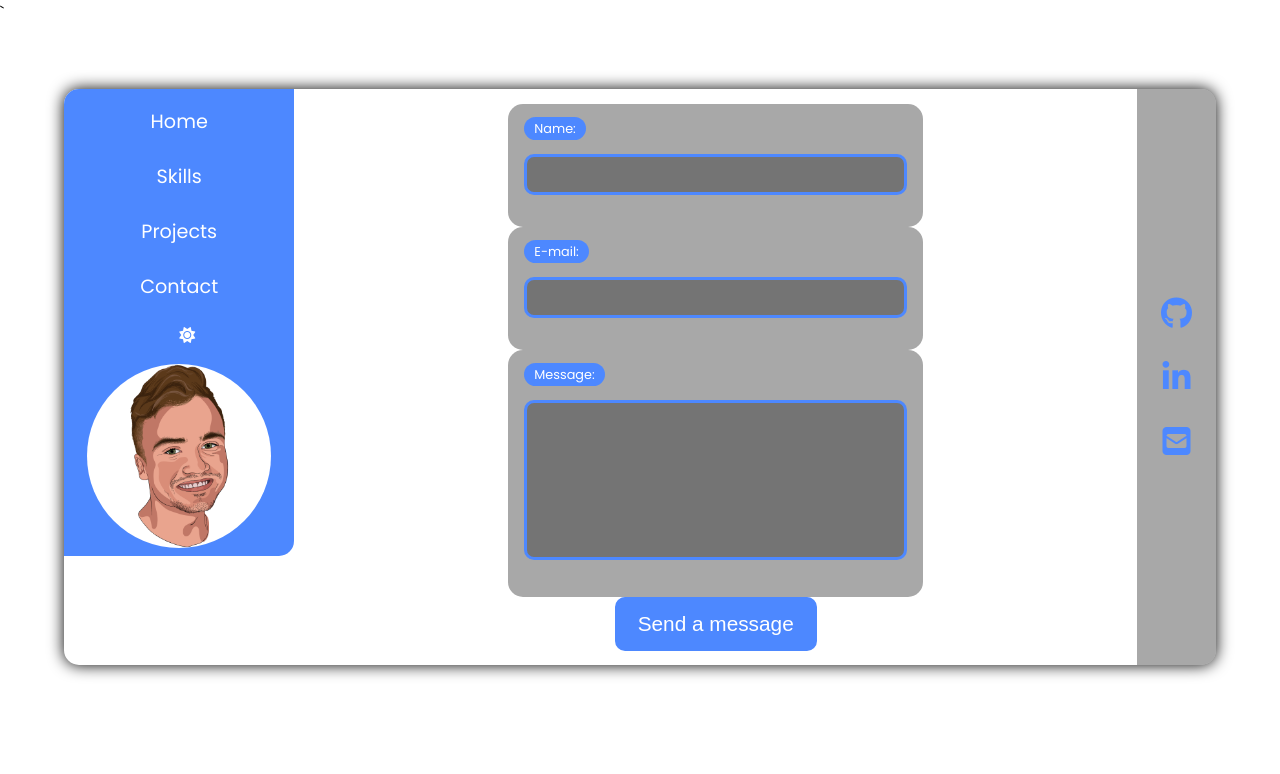
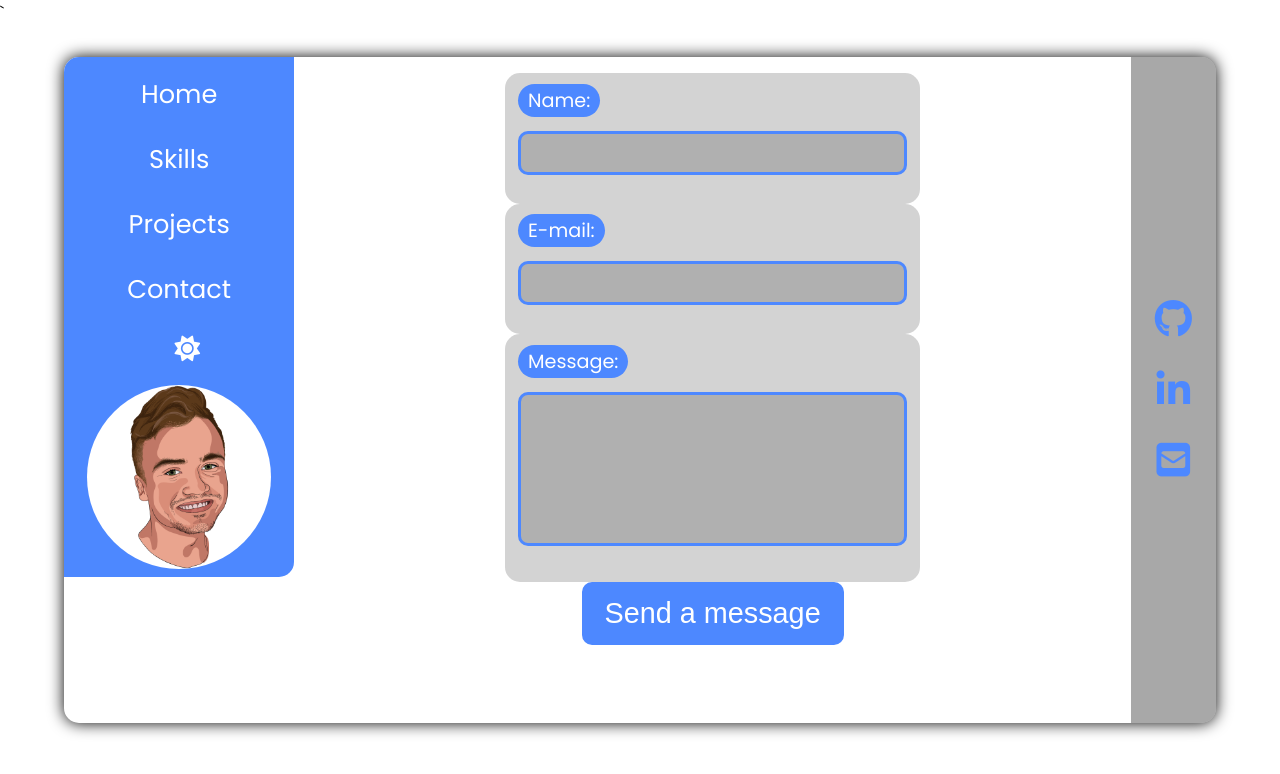
Before and after one commit to Mundsen96/Portfolio-Website, a React (Create React App) app: page /contact in a window 1280 px wide. Shown: the top 774 px of the page. Built offline with nearby package versions, Linux system fonts and the light colour scheme.

Commit message:
Almost finished

```diff
--- a/src/components/Contact/StyledContact.js
+++ b/src/components/Contact/StyledContact.js
@@ -3,15 +3,17 @@ import { device } from '../devices';
 
 export const StyledContact = styled.form`
   display: flex;
-  justify-content: center;
+  justify-content: start;
   align-items: center;
   flex-direction: column;
-  font-size: 0.8rem;
+  font-size: 3vw;
   padding:1rem 0;
+  height: 150vw;
   .wrapper{
     width: 60%;
-    background-color:rgb(38, 38, 38, 0.4);
+    background-color:rgb(38, 38, 38, 0.2);
     border-radius: 15px;
+    padding: 2vw;
   }
   label{
     background-color: var(--color);
@@ -20,7 +22,7 @@ export const StyledContact = styled.form`
     color: white
   }
   input[type=text], textarea, input[type=email]{
-    font-size: 0.8rem;
+    font-size: 0.8em;
     width: 100%;
     padding: 10px 15px;
     border-radius: 10px;
@@ -31,14 +33,14 @@ export const StyledContact = styled.form`
   }
   textarea{
     resize: none;
-    height: 10rem;
+    height: 10em;
   }
   button{
     width: fit-content;
     padding: 12px 20px;
     border: 3px solid var(--color);
     border-radius: 10px;
-    font-size: 1.3rem;
+    font-size: 1.5em;
     color:white;
     background: var(--color);
   }
@@ -58,8 +60,9 @@ export const StyledContact = styled.form`
     max-height: 100%;
     margin-left: auto;
     overflow-y:scroll;
+    font-size: 1.5vw;
     .wrapper{
-      padding: 1rem;
+      padding: 1vw;
     }
   }
 
--- a/src/components/Footer/StyledFooter.js
+++ b/src/components/Footer/StyledFooter.js
@@ -7,14 +7,14 @@ export const StyledFooter = styled.footer`
   background-color:rgb(38, 38, 38, 0.4);
   padding: 1rem 0;
   border-radius: 0 0 15px 15px;
+  font-size: 5vw;
   a{
     color: var(--color);
     margin: 0 1.5rem;
     text-decoration: none;
-    font-size: 1rem;
   }
   i{
-    font-size: 2rem;
+    font-size: inherit;
   }
   p{
     font-size:0.7rem;
@@ -31,6 +31,7 @@ export const StyledFooter = styled.footer`
     flex-direction: column;
     justify-content: center;
     align-items: center;
+    font-size: 3vw;
     i{
       margin: 1rem 0;
     }
--- a/src/components/Main/StyledMain.js
+++ b/src/components/Main/StyledMain.js
@@ -4,13 +4,13 @@ import { device } from '../devices';
 
 export const StyledMain = styled.main`
 
-
+  height: 150vw;
   .message{
     width: 100%;
     display: flex;
     flex-direction: column;
     align-items: center;
-    font-size: 0.8rem;
+    font-size: 3vw;
     font-family: "Poppins", Arial, Helvetica, sans-serif;
     text-align: center;
     padding: 3vw;
@@ -24,6 +24,7 @@ export const StyledMain = styled.main`
   }
   .message h2{
     color: inherit;
+    font-size: 1.5em;
   }
   .smallScreen{
     max-width: 40%;
@@ -37,6 +38,19 @@ export const StyledMain = styled.main`
   @media ${device.tablet} {
     width:70%;
     margin-left: auto;
+    .message{
+      font-size: 1.5vw;
+    }
+    .smallScreen{
+      display: none;
+    }
+  }
+  @media ${device.laptopL} {
+    width:70%;
+    margin-left: auto;
+    .message{
+      font-size: 1.2vw;
+    }
     .smallScreen{
       display: none;
     }
--- a/src/components/Navbar/StyledNavbar.js
+++ b/src/components/Navbar/StyledNavbar.js
@@ -7,17 +7,19 @@ export const StyledNavbar = styled.nav`
   width:100%;
   background-color: var(--color);
   border-radius: 15px 15px 0 0;
+  font-size: 4vw;
 
   ul{
     display: flex;
     list-style: none;
     padding: 0;
+    justify-content:center;
   }
   ul li a{
     display: inline-block;
     padding:5px;
     color: white;
-    font-size: 1.2rem;
+    font-size: inherit;
     text-decoration: none;
     width:100%;
   }
@@ -40,6 +42,7 @@ export const StyledNavbar = styled.nav`
   @media screen and (min-width: 768px){
     width: 20%;
     border-radius: 15px 0 15px 0;
+    font-size: 2vw;
     ul{
       flex-direction: column;
       margin:0;
--- a/src/components/Projects/StyledProjects.js
+++ b/src/components/Projects/StyledProjects.js
@@ -3,11 +3,12 @@ import { device } from '../devices';
 
 export const StyledProjects = styled.section`
 
-
   .projects-container{
     display: flex;
     flex-wrap: wrap;
-    // overflow-x: auto;
+    height: 150vw;
+    overflow-y: scroll;
+    font-size: 3vw;
   }
   .projects-container .image-box{
     margin: 5px;
@@ -17,13 +18,6 @@ export const StyledProjects = styled.section`
     border-bottom: 1vw solid var(--color);
   }
   .image-box .comment{
-    // transition: .5s ease;
-    // opacity: 0.5;
-    // position: absolute;
-    // top: 10%;
-    // left: 10%;
-    // transform: translate(-50%, -50%);
-    // -ms-transform: translate(-50%, -50%);
     text-align: center;
     background-color: var(--color);
     padding: 0.5rem;
@@ -32,27 +26,19 @@ export const StyledProjects = styled.section`
     margin: 5px 0;
     box-shadow: 0 0 0.3em black;
   }
-  // .image {
-  //   opacity: 1;
-  //   transition: .5s ease;
-  //   backface-visibility: hidden;
-  // }
   .image-box img{
     border-radius: 10px;
     border: double 5px grey;
     max-width: 100%;
   }
-  // .image-box:hover .image {
-  //   opacity: 0.3;
-  // }
-  // .image-box:hover .comment {
-  //   opacity: 1;
-  // }
 
   @media screen and (min-width: 768px){
     margin-left: auto;
     width:60%;
     height: 100%;
-    overflow-y: scroll;
+    overflow-y:scroll;
+    .projects-container{
+      font-size: 2vw;
+    }
   }
 `
--- a/src/components/Skills/StyledSkills.js
+++ b/src/components/Skills/StyledSkills.js
@@ -3,8 +3,9 @@ import { device } from '../devices';
 
 export const StyledSkills = styled.section`
   color:var(--second-color);
-  font-size: 1.2rem;
+  font-size: 5vw;
   margin-left: auto;
+  height: 150vw;
 
   .skills-container{
     display: flex;
@@ -27,8 +28,12 @@ export const StyledSkills = styled.section`
   ul, li{
     list-style-type: none;
   }
+  li:hover{
+    background-color: rgb(38, 38, 38, 0.4);
+  }
 
   @media screen and (min-width: 768px){
     width: 60%;
+    font-size: 2vw;
   }
 `
--- a/src/index.css
+++ b/src/index.css
@@ -24,7 +24,7 @@ code {
 #root{
   display: grid;
   grid-template-columns: 5% 90% 5%;
-  grid-template-rows: 10% 65% 25%;
+  grid-template-rows: 5% 65% 35%;
   height: 100%;
 }
 
@@ -49,6 +49,18 @@ code {
 @media screen and (min-width: 768px){
   .app{
     display: flex;
+    height: 60vw;
+  }
+}
+@media screen and (min-width: 1024px) {
+  .app{
+    display:flex;
+    height: 52vw;
+  }
+}
+@media screen and (min-width: 1440px) {
+  .app{
+    display:flex;
     height: 45vw;
   }
 }
```
Also changed, not shown: public/index.html (+0 -21 lines).
